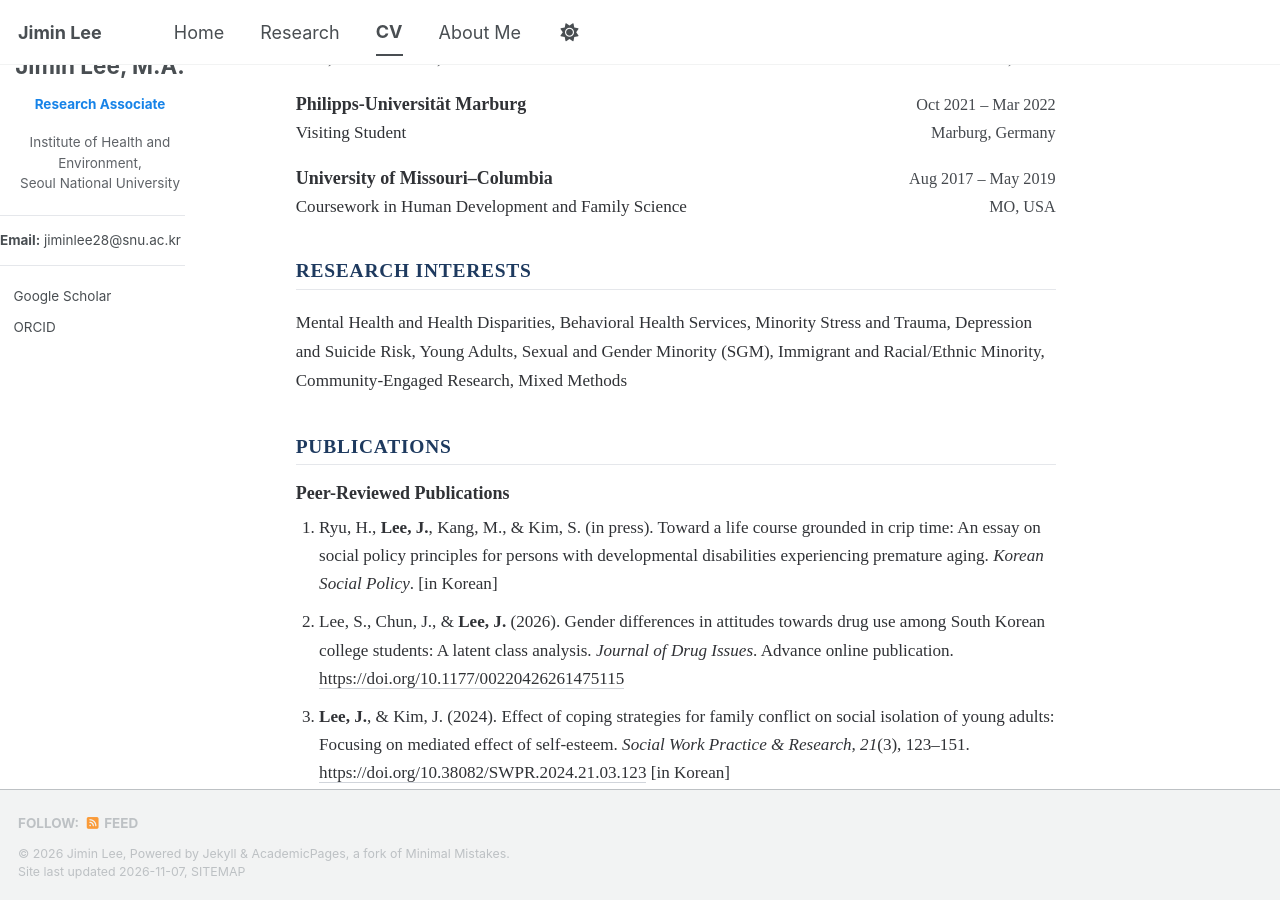
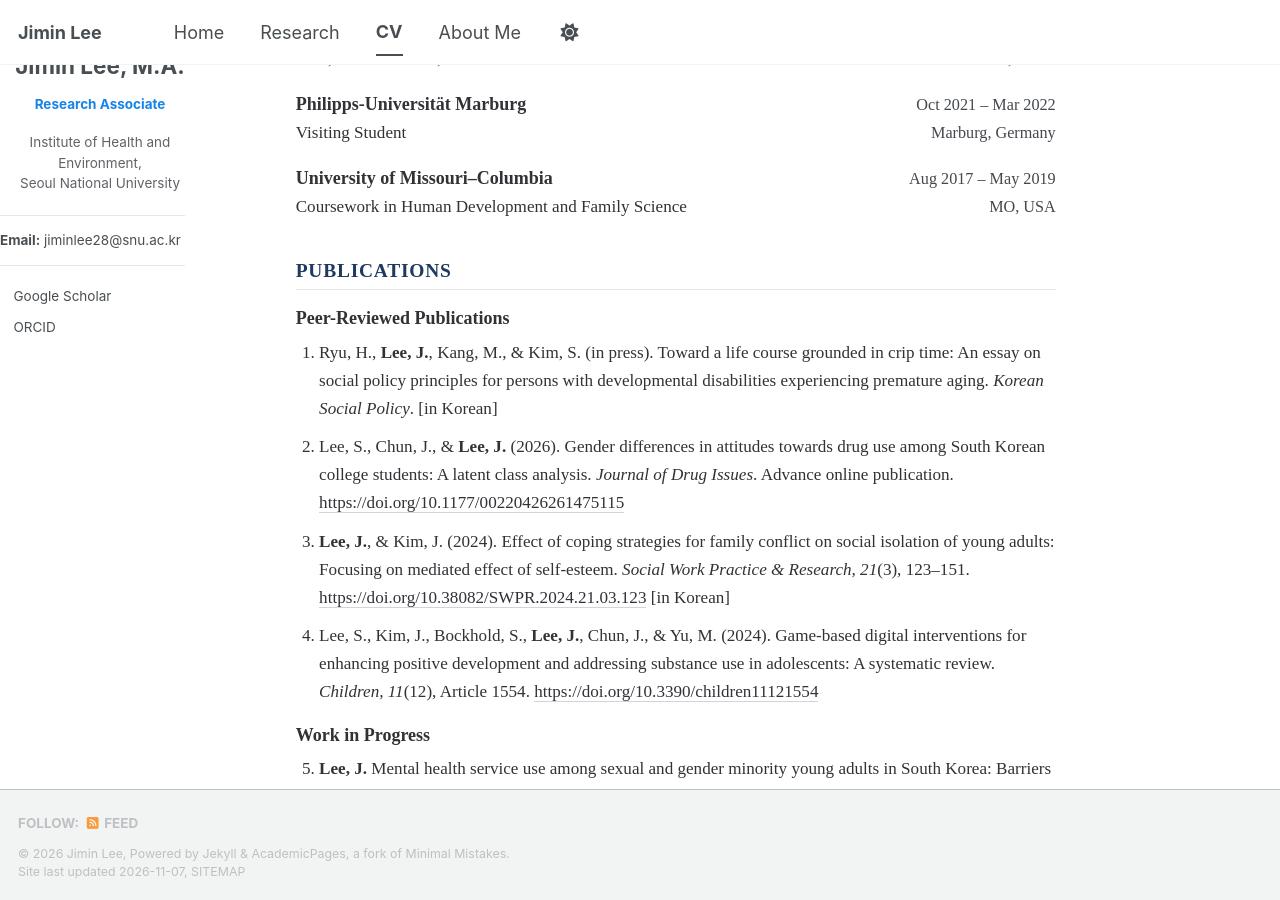
Before and after one commit to jiminlee-research/jiminlee-research.github.io, a Jekyll site: the page built from _pages/cv.md, in a window 1280 px wide and 900 px high, scrolled down 310 px. Built offline with Jekyll 4.4.1, drawn with Linux system fonts in a browser that asks for light colours; a style sheet for code colours, icons or effects is not loaded.

Commit message:
Remove Research Interests from CV page (tailored per application in PDF)
Co-Authored-By: Claude Opus 5.5 <noreply@anthropic.com>
Claude-Session: https://claude.ai/code/session_01PcjxNfDHwsJtJ6agebrJHV

```diff
--- a/_pages/cv.md
+++ b/_pages/cv.md
@@ -41,8 +41,6 @@ author_profile: true
 <div class="cv-entry"><div class="cv-row"><span class="cv-title">Philipps-Universität Marburg</span><span class="cv-date">Oct 2021 – Mar 2022</span></div><div class="cv-row cv-sub"><span>Visiting Student</span><span class="cv-place">Marburg, Germany</span></div></div>
 <div class="cv-entry"><div class="cv-row"><span class="cv-title">University of Missouri–Columbia</span><span class="cv-date">Aug 2017 – May 2019</span></div><div class="cv-row cv-sub"><span>Coursework in Human Development and Family Science</span><span class="cv-place">MO, USA</span></div></div>
 
-<h2 class="cv-h">Research Interests</h2>
-<p class="cv-plain">Mental Health and Health Disparities, Behavioral Health Services, Minority Stress and Trauma, Depression and Suicide Risk, Young Adults, Sexual and Gender Minority (SGM), Immigrant and Racial/Ethnic Minority, Community-Engaged Research, Mixed Methods</p>
 
 <h2 class="cv-h">Publications</h2>
 <h3 class="cv-h3">Peer-Reviewed Publications</h3>
```
